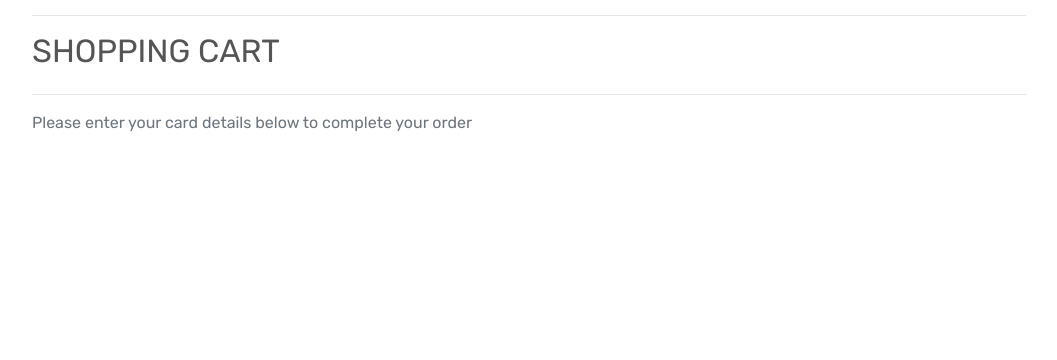
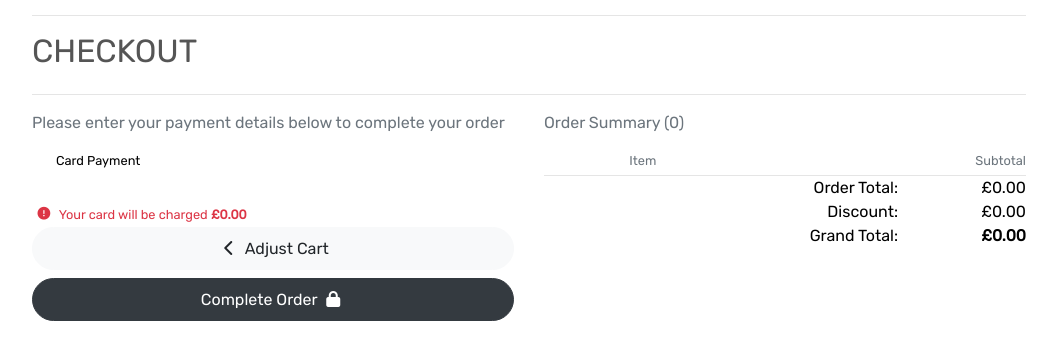
Before and after one commit to samlaubscher/Flowstate-Creative-Solutions, a Django app: template checkout/templates/checkout/checkout.html in a window 1280 px wide. Shown: the part 118-478 px from the top of the page, without its empty margins (111-1168 px from the left). Run offline with Django 3.2, Linux system fonts and the light colour scheme; the template is opened without the code that fills it, so the values that code supplies are empty; parts of the project's set-up code (start-up, migrations or seed data) failed here and were passed over; some libraries are stand-ins or nearby versions.

Commit message:
Update checkout template and cart page checkout anchor link

```diff
--- a/cart/templates/cart/cart.html
+++ b/cart/templates/cart/cart.html
@@ -89,7 +89,7 @@
                                         </li>
                                     </ul>
                                     <a href="#" class="btn btn-light rounded-pill py-2 btn-block"><span class="icon"><i class="fas fa-chevron-left"></i></span> Keep Shopping</a>
-                                    <a href="#" class="btn btn-dark rounded-pill py-2 btn-block">Secure Checkout <span class="icon"><i class="fas fa-lock"></i></span></a>
+                                    <a href="{% url 'checkout' %}" class="btn btn-dark rounded-pill py-2 btn-block">Secure Checkout <span class="icon"><i class="fas fa-lock"></i></span></a>
                                 </div>
                             </div>
                         </div>
--- a/checkout/templates/checkout/checkout.html
+++ b/checkout/templates/checkout/checkout.html
@@ -18,14 +18,91 @@
         <div class="row">
             <div class="col">
                 <hr>
-                <h2 class="logo-font mb-4">Shopping Cart</h2>
+                <h2 class="logo-font mb-4">Checkout</h2>
                 <hr>
             </div>
         </div>
 
         <div class="row">
+            <div class="col-12 col-lg-6 order-lg-last mb-5">
+                <p class="text-muted">Order Summary ({{ product_count }})</p>
+                <div class="row">
+                    <div class="col-7 offset-2">
+                        <p class="mb-1 mt-0 small text-muted">Item</p>
+                    </div>
+                    <div class="col-3 text-right">
+                        <p class="mb-1 mt-0 small text-muted">Subtotal</p>
+                    </div>
+                </div>
+                <!-- Order Items Summary -->
+                {% for item in cart_items %}
+                    <div class="row">
+                        <div class="col-2 mb-1">
+                            <a href="{% url 'product_detail' item.product.id %}">
+                                {% if item.product.image %}
+                                    <img class="w-100" src="{{ item.product.image.url }}" alt="{{ product.name }}">
+                                {% else %}
+                                    <img class="w-100" src="{{ MEDIA_URL }}noimage.png" alt="{{ product.name }}">
+                                {% endif %}
+                            </a>
+                        </div>
+                        <div class="col-7">
+                            <p class="my-0"><strong>{{ item.product.name }}</strong></p>
+                            <p class="my-0 small text-muted">SKU: {{ item.product.sku|upper }}</p>
+                        </div>
+                        <div class="col-3 text-right">
+                        <p class="my-0 small text-muted">£{{ item.product.price }}</p>
+                        </div>
+                    </div>
+                {% endfor %}
+                <!-- Order Total Summary -->
+                <hr class="my-0">
+                <div class="row text-black text-right">
+                    <div class="col-7 offset-2">
+                        <p class="my-0">Order Total:</p>
+                        <p class="my-0">Discount:</p>
+                        <p class="my-0">Grand Total:</p>
+                    </div>
+                    <div class="col-3">
+                        <p class="my-0">£{{ total | floatformat:2 }}</p>
+                        <p class="my-0">£{{ discount | floatformat:2 }}</p>
+                        <p class="my-0"><strong>£{{ grand_total | floatformat:2 }}</strong></p>
+                    </div>
+                </div>
+            </div>
+            <!-- Payment Form -->
             <div class="col-12 col-lg-6">
-                <p class="text-muted">Please enter your card details below to complete your order</p>
+                <p class="text-muted">Please enter your payment details below to complete your order</p>
+                <form action="{% url 'checkout' %}" method="POST" id="payment-form">
+                    {% csrf_token %}
+                    <fieldset class="px-3">
+                        <legend class="fieldset-label small text-black px-2 w-auto">Card Payment</legend>
+                        <!-- Stripe card element goes here -->
+                        <div class="mb-3" id="card-element"></div>
+
+                        <!-- Used to display form errors -->
+                        <div class="mb-3 text-danger" id="card-errors" role="alert"></div>
+                    </fieldset>
+
+                    <!-- Buttons -->
+                    <div class="submit-button text-left mt-2 mb-2">
+                        <p class="small text-danger my-0">
+                            <span class="icon">
+                                <i class="fas fa-exclamation-circle"></i>
+                            </span>
+                            <span>Your card will be charged <strong>£{{ grand_total|floatformat:2 }}</strong></span>
+                        </p>
+                        <a href="{% url 'view_cart' %}" class="btn btn-light rounded-pill py-2 btn-block">
+                            <span class="icon">
+                                <i class="fas fa-chevron-left"></i>
+                            </span> Adjust Cart
+                        </a>
+                        <button id="submit-button" class="btn btn-dark rounded-pill py-2 btn-block">
+                            Complete Order
+                            <span class="icon"><i class="fas fa-lock"></i></span>
+                        </button>
+                    </div>
+                </form>
             </div>
         </div>
     </div>
```
